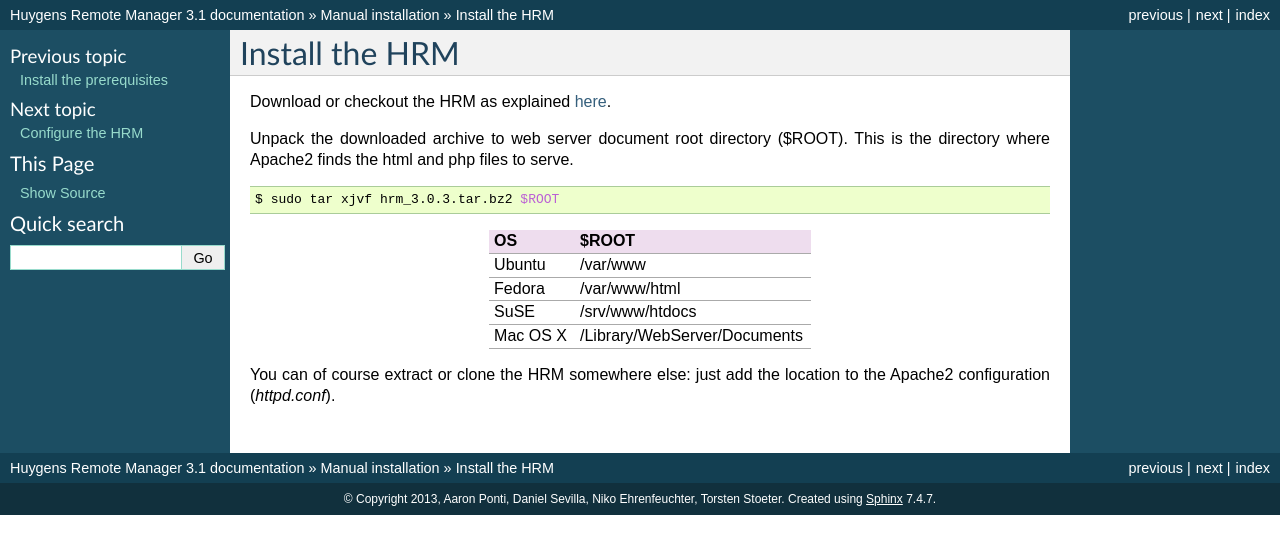
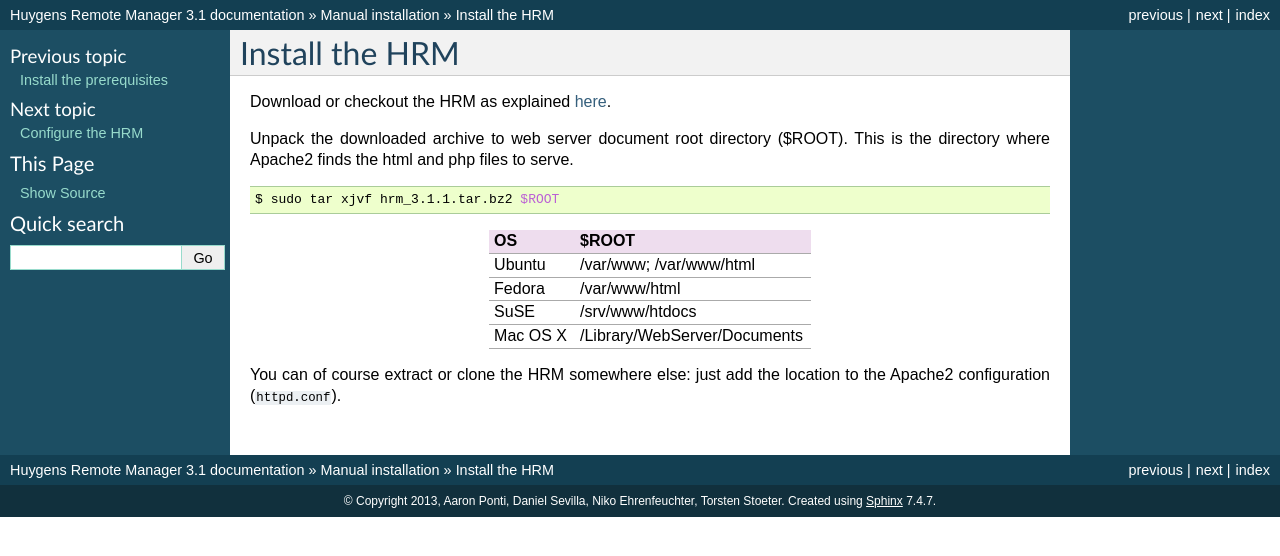
Before and after one commit to aarpon/hrm_docs, a Sphinx documentation site: the page built from docs/install.rst, in a window 1280 px wide. Shown: the top 556 px of the page. Built offline with Sphinx 7.4.7, drawn with Linux system fonts in a browser that asks for light colours.

Commit message:
Some minor changes.

```diff
--- a/docs/conventions.rst
+++ b/docs/conventions.rst
@@ -41,4 +41,4 @@
 | $SETUP       | HRM setup folder                       | $HRM_ROOT/setup                              |
 +--------------+----------------------------------------+----------------------------------------------+
 
-|note| Please notice that $ROOT is ``/var/www/html`` in |fedora| as it is in |ubuntu| as of version 14.04 LTS. In earlier versions of |ubuntu|, however, $ROOT used to be ``/var/www``.
+|note| Please notice that $ROOT is ``/var/www/html`` in |fedora| and in |ubuntu| as of version 14.04 LTS. In earlier versions of |ubuntu|, however, $ROOT used to be ``/var/www``.
--- a/docs/download.rst
+++ b/docs/download.rst
@@ -29,6 +29,6 @@
 Clone git repository
 ====================
 
-|github| If you want to follow the HRM development, you can also `clone <https://github.com/aarpon/hrm>`_ the HRM repository from github.
+|github| If you want to follow the HRM development, you can also `clone <https://github.com/aarpon/hrm>`_ the read-only HRM repository from github.
 
 |note| Please keep in mind that the latest development snapshot is **unstable software and should not be deployed on production machines!**
--- a/docs/install.rst
+++ b/docs/install.rst
@@ -13,15 +13,15 @@
 
 .. code-block:: sh
 
-    $ sudo tar xjvf hrm_3.0.3.tar.bz2 $ROOT
+    $ sudo tar xjvf hrm_3.1.1.tar.bz2 $ROOT
 
 ========  ============================
 OS        $ROOT
 ========  ============================
-Ubuntu    /var/www
+Ubuntu    /var/www; /var/www/html
 Fedora    /var/www/html
 SuSE      /srv/www/htdocs
 Mac OS X  /Library/WebServer/Documents
 ========  ============================
 
-You can of course extract or clone the HRM somewhere else: just add the location to the Apache2 configuration (`httpd.conf`).
+You can of course extract or clone the HRM somewhere else: just add the location to the Apache2 configuration (``httpd.conf``).
--- a/docs/prerequisites.rst
+++ b/docs/prerequisites.rst
@@ -19,7 +19,7 @@
 Huygens Core
 ============
 
-The HRM is an interface to Scientific Volume Imaging's `Huygens Core <http://www.svi.nl/HuygensCore>`_. **Huygens Core** is is a full compute engine intended to run image processing and deconvolution jobs on large 64 bit multiprocessor servers without a specific graphical interface (which is provided, in our case, by the HRM).
+The HRM is an interface to Scientific Volume Imaging's `Huygens Core <http://www.svi.nl/HuygensCore>`_. **Huygens Core** is is a fully scriptable compute engine intended to run image processing and deconvolution jobs on large 64 bit multiprocessor servers in headless mode, i.e. without a specific graphical interface. The HRM provides such an interface for multi-user, batch access to Huygens Core.
 
 |note| If the web and the processing server are not on the same machine, you will need an additional Huygens Core for the web server with a **reader license** (free of charge).
 
--- a/docs/upgrade.rst
+++ b/docs/upgrade.rst
@@ -64,7 +64,7 @@
     $ cd $HRM_ROOT
     $ php resources/checkConfig.php config/hrm_server_config.inc
 
-Replace `$HRM_ROOT` with the hrm root (e.g ``/var/www/hrm``).
+Replace ``$HRM_ROOT`` with the hrm root (e.g ``/var/www/hrm``).
 
 Checking the 3.0.x files with the 3.1 ``checkConfig.php`` script will result in the following output:
 
```
